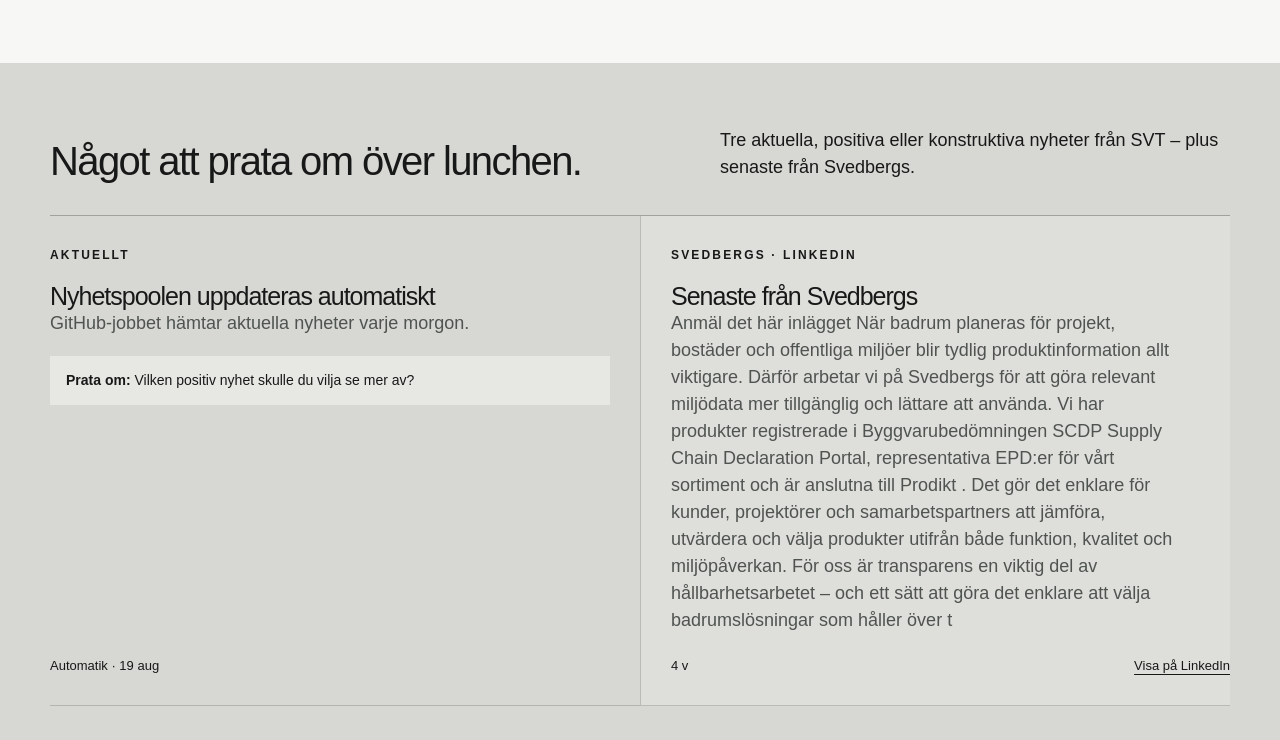
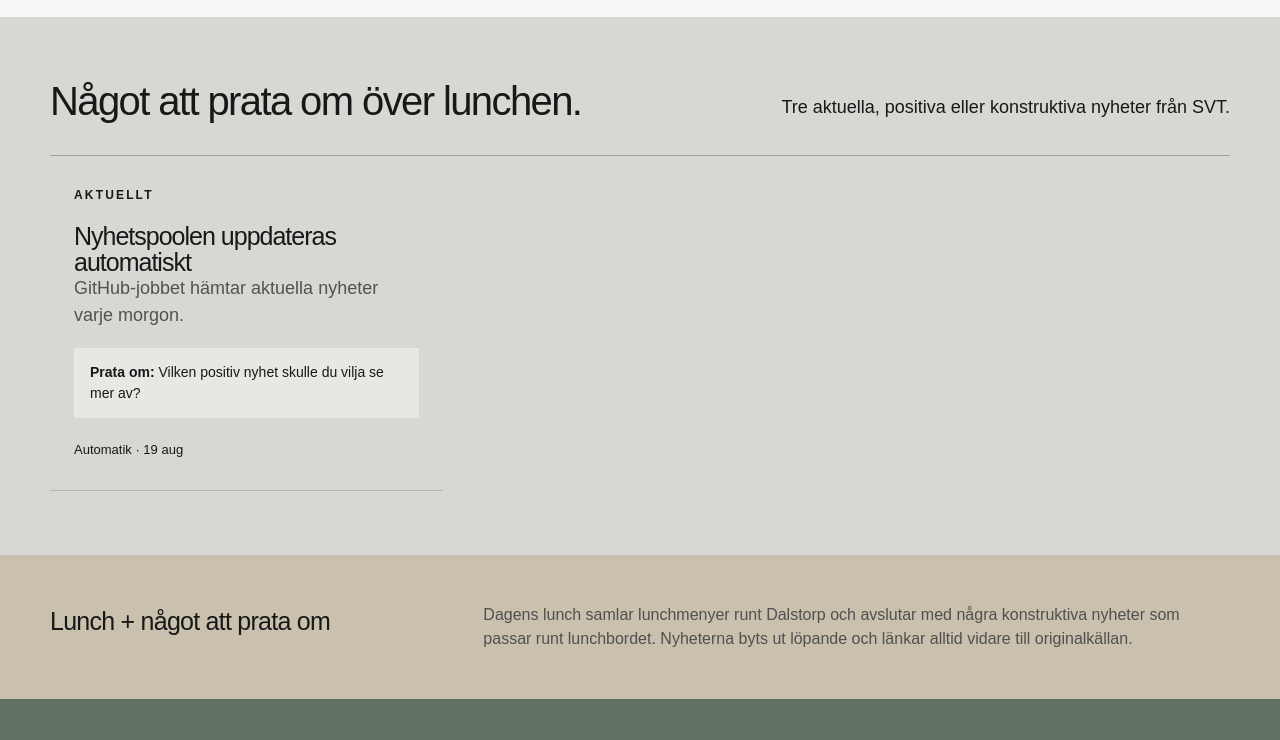
Before and after one commit to tolgacelebi33/lunch, a plain HTML site: page index.html in a window 1280 px wide. Shown: the part 1496-2236 px from the top of the page. Drawn offline with Linux system fonts and the light colour scheme.

Commit message:
Add files via upload

```diff
--- a/index.html
+++ b/index.html
@@ -477,12 +477,6 @@
 </head>
 <body>
 
-<div class="commodity-bar" aria-label="Inköpsradar">
-  <div id="commodityTrack" class="commodity-track">
-    <div class="commodity-item"><strong>Inköpsradar</strong><span>Hämtar marknadsdata…</span></div>
-  </div>
-</div>
-
 <header class="topbar">
   <div class="shell topbar-inner">
     <div class="brand">Lunch<span>radarn</span></div>
@@ -527,7 +521,7 @@
   <div class="shell">
     <div class="section-head" style="margin-bottom:34px">
       <h2>Något att prata om över lunchen.</h2>
-      <p>Tre aktuella, positiva eller konstruktiva nyheter från SVT – plus senaste från Svedbergs.</p>
+      <p>Tre aktuella, positiva eller konstruktiva nyheter från SVT.</p>
     </div>
     <div id="storyGrid" class="story-grid"></div>
   </div>
@@ -664,12 +658,8 @@
   const grid=document.getElementById("storyGrid");
   if(!grid) return;
   try{
-    const [nr,lr]=await Promise.all([
-      fetch(`data/news.json?v=${Date.now()}`,{cache:"no-store"}),
-      fetch(`data/linkedin.json?v=${Date.now()}`,{cache:"no-store"})
-    ]);
+    const nr=await fetch(`data/news.json?v=${Date.now()}`,{cache:"no-store"});
     const news=nr.ok ? await nr.json() : {items:[]};
-    const linked=lr.ok ? await lr.json() : {};
     const pool=[...(news.items||[])];
     for(let i=pool.length-1;i>0;i--){const j=Math.floor(Math.random()*(i+1));[pool[i],pool[j]]=[pool[j],pool[i]];}
     const picks=pool.slice(0,3);
@@ -680,22 +670,21 @@
       ${n.talk_about?`<div class="extra"><strong>Prata om:</strong> ${esc(n.talk_about)}</div>`:""}
       <div class="card-footer"><span>${esc(n.source||"SVT")}${n.date?` · ${esc(n.date)}`:""}</span>${n.url?`<a class="source" href="${esc(n.url)}" target="_blank" rel="noopener">Läs nyheten</a>`:""}</div>
     </article>`).join("");
-    const linkedCard=`<article class="story-card linkedin-card">
-      <div class="eyebrow">Svedbergs · LinkedIn</div>
-      <h3 class="name">${esc(linked.title||"Senaste från Svedbergs")}</h3>
-      <p>${esc(linked.summary||"Senaste publika uppdateringen från Svedbergs LinkedIn.")}</p>
-      <div class="card-footer"><span>${esc(linked.relative_date||"Senaste inlägget")}</span><a class="source" href="${esc(linked.url||"https://se.linkedin.com/company/svedbergs")}" target="_blank" rel="noopener">Visa på LinkedIn</a></div>
-    </article>`;
-    grid.innerHTML=newsCards+linkedCard;
+    grid.innerHTML=newsCards;
   }catch(e){
     grid.innerHTML='<p>Kunde inte läsa samtalsämnen just nu.</p>';
   }
 }
 
 loadLunch();
-loadCommodities();
 loadStories();
 </script>
 
 </body>
 </html>
+<style>
+#storyGrid.story-grid{grid-template-columns:repeat(3,minmax(0,1fr))}
+#storyGrid .story-card{padding:30px 24px;border-left:1px solid rgba(23,25,24,.18)}
+#storyGrid .story-card:first-child{border-left:0}
+@media(max-width:900px){#storyGrid.story-grid{grid-template-columns:1fr}#storyGrid .story-card{border-left:0;padding:26px 0}}
+</style>
```
